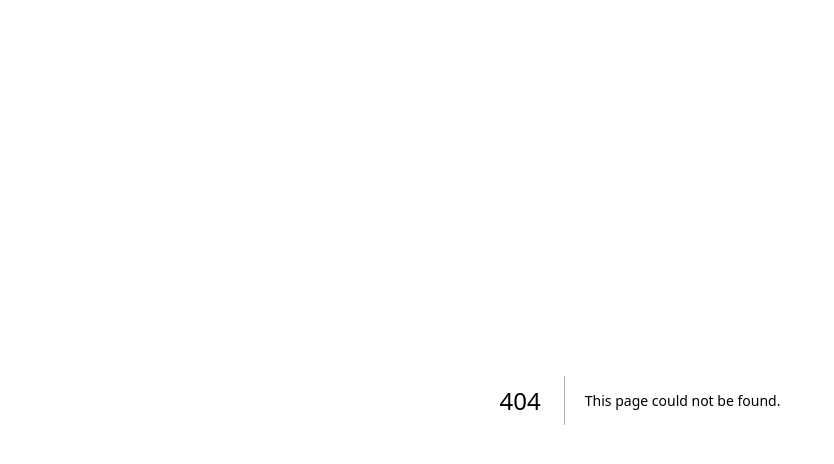
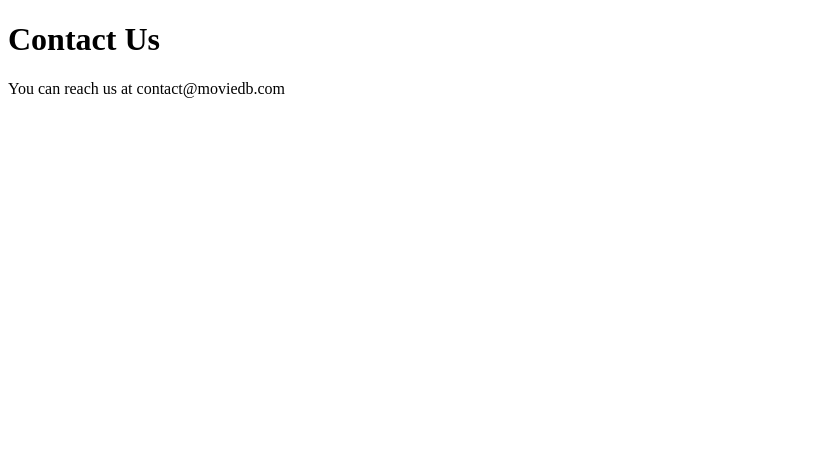
Before and after one commit to Poes93/react-labs-3, a Next.js app: page /Contact in a window 1280 px wide. Before the commit this address had no page. Shown: the top 464 px of the page, without its empty margins (0-834 px from the left). Built offline with nearby package versions, Linux system fonts and the light colour scheme.

Commit message:
Add Pages: about, contact, home, movies

```diff
--- /dev/null
+++ b/src/pages/Contact.jsx
@@ -0,0 +1,12 @@
+import React from 'react';
+
+const Contact = () => {
+  return (
+    <div>
+      <h1>Contact Us</h1>
+      <p>You can reach us at contact@moviedb.com</p>
+    </div>
+  );
+};
+
+export default Contact;
```
Also changed, not shown: src/pages/About.jsx (added, +11 -0 lines), src/pages/Home.jsx (added, +11 -0 lines), src/pages/Movies.jsx (added, +11 -0 lines), src/App.js (added).
